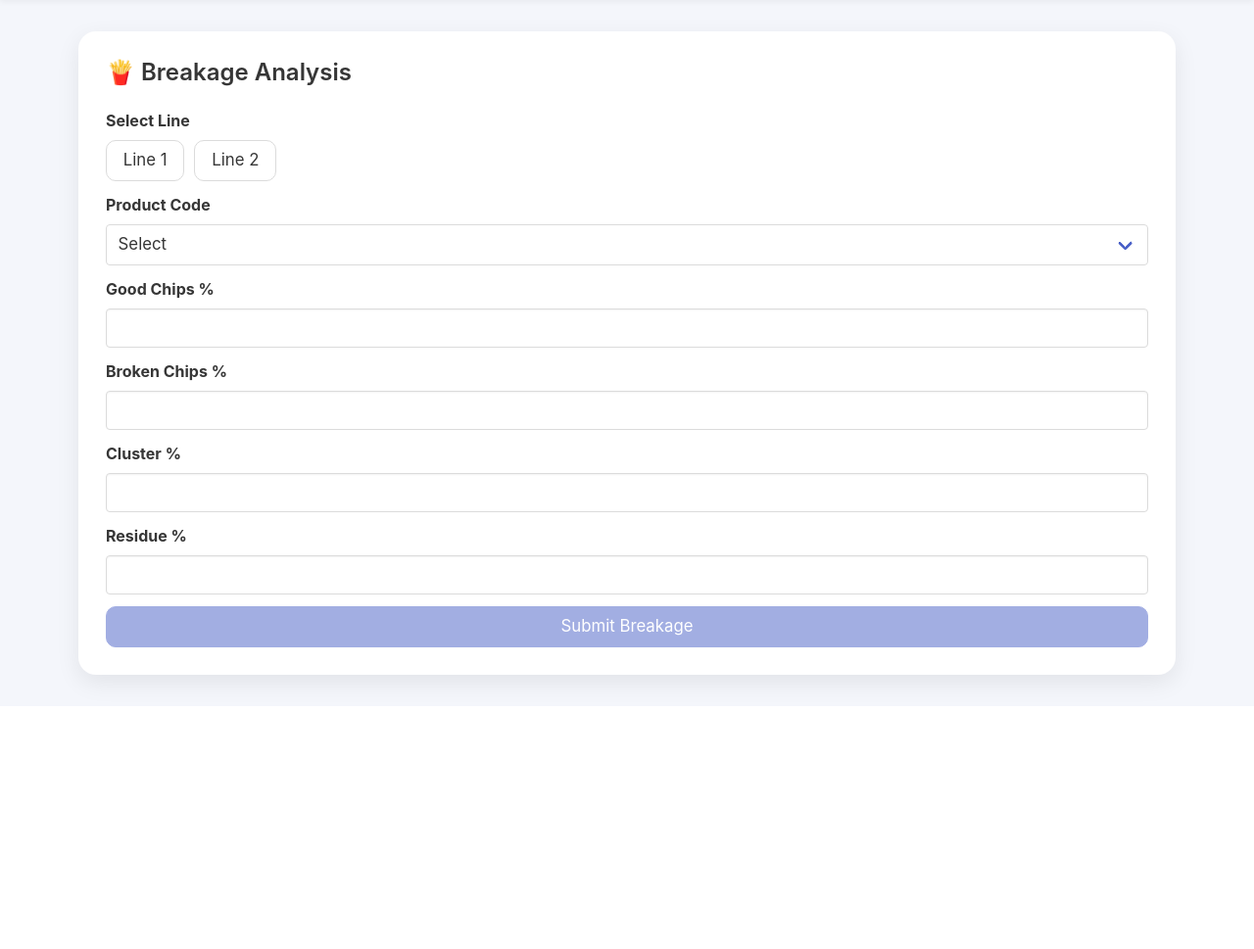
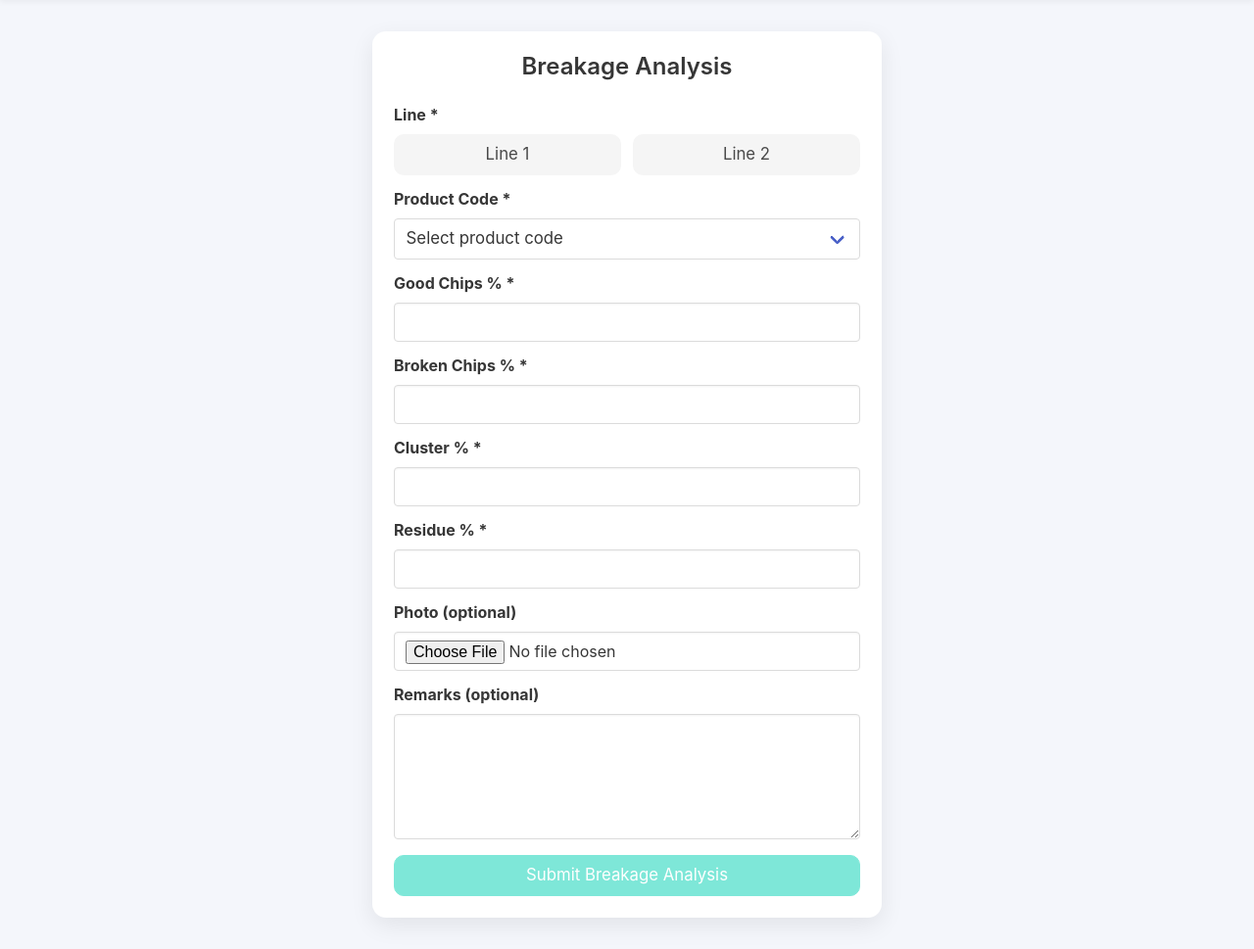
Before and after one commit to KingKai31/beyond_snack_portal, a Flask app: template templates/form_breakage.html in a window 1280 px wide. Shown: the part 76-1045 px from the top of the page at 98% size. Before the commit the page ends 788 px from the top, so only its background shows below. Run offline with Flask 3, Linux system fonts and the light colour scheme; the template is opened without the code that fills it, so the values that code supplies are empty; some libraries are stand-ins or nearby versions.

Commit message:
Refactor breakage analysis form structure and styles
Updated form layout and functionality for breakage analysis.

```diff
--- a/templates/form_breakage.html
+++ b/templates/form_breakage.html
@@ -2,161 +2,140 @@
 {% block content %}
 
 <style>
-  .form-card {
-    background:#fff;
-    padding:28px;
-    border-radius:18px;
-    box-shadow:0 8px 24px rgba(0,0,0,0.08);
+  .card-box {
+    max-width: 520px;
+    margin: auto;
+    background: #ffffff;
+    padding: 22px;
+    border-radius: 14px;
+    box-shadow: 0 8px 24px rgba(0,0,0,0.08);
   }
-  .button-active {
-    background:#3273dc !important;
-    color:#fff !important;
+
+  .btn-group {
+    display: flex;
+    gap: 12px;
+    flex-wrap: wrap;
+  }
+
+  .btn-group .button {
+    flex: 1;
+  }
+
+  .button.is-selected {
+    background-color: #3273dc;
+    color: #ffffff;
   }
 </style>
 
-<div class="form-card">
-  <h1 class="title is-4">🍟 Breakage Analysis</h1>
+<div class="card-box">
+  <h1 class="title is-4 has-text-centered">Breakage Analysis</h1>
 
-  <form method="post">
+  <form method="POST" enctype="multipart/form-data" id="breakForm">
 
     <!-- LINE -->
     <div class="field">
-      <label class="label">Select Line</label>
-      <div style="display:flex; gap:10px;">
-        <button type="button" class="button lineBtn" data-line="Line 1">Line 1</button>
-        <button type="button" class="button lineBtn" data-line="Line 2">Line 2</button>
+      <label class="label">Line *</label>
+      <div class="btn-group">
+        <button type="button" class="button is-light"
+          onclick="setValue('line','Line 1',this)">Line 1</button>
+        <button type="button" class="button is-light"
+          onclick="setValue('line','Line 2',this)">Line 2</button>
       </div>
-      <input type="hidden" id="lineInput" name="line">
+      <input type="hidden" name="line" id="line" required>
     </div>
 
     <!-- PRODUCT CODE -->
     <div class="field">
-      <label class="label">Product Code</label>
+      <label class="label">Product Code *</label>
       <div class="select is-fullwidth">
-        <select id="productSelect" name="product_code" required>
-          <option value="">Select</option>
-
-          <option>OS10G</option>
-          <option>PP10G</option>
-          <option>CO10G</option>
-          <option>SP10G</option>
-          <option>DM10G</option>
-          <option>HS10G</option>
-
-          <option>OS26G</option>
-          <option>PP26G</option>
-          <option>DM26G</option>
-          <option>HS26G</option>
-
-          <option>OS75G</option>
-          <option>PP75G</option>
-          <option>DM75G</option>
-          <option>HS75G</option>
-
-          <option>OS150G</option>
-          <option>PP150G</option>
-          <option>DM150G</option>
-          <option>HS150G</option>
-
+        <select name="product_code" id="product_code" required onchange="checkForm()">
+          <option value="">Select product code</option>
+          <option>OS10G</option><option>PP10G</option><option>CO10G</option><option>SP10G</option>
+          <option>DM10G</option><option>HS10G</option>
+          <option>OS25G</option><option>PP25G</option><option>CO25G</option><option>SP25G</option>
+          <option>OS26G</option><option>PP26G</option><option>CO26G</option><option>SP26G</option>
+          <option>DM26G</option><option>HS26G</option>
+          <option>OS48G</option><option>PP48G</option><option>CO48G</option><option>SP48G</option>
+          <option>DM48G</option><option>HS48G</option>
+          <option>OS75G</option><option>PP75G</option><option>CO75G</option><option>SP75G</option>
+          <option>DM75G</option><option>HS75G</option>
+          <option>OS100G</option><option>PP100G</option><option>CO100G</option><option>SP100G</option>
+          <option>DM100G</option><option>HS100G</option>
+          <option>OS150G</option><option>PP150G</option><option>CO150G</option><option>SP150G</option>
+          <option>DM150G</option><option>HS150G</option>
+          <option>CPOSPPCO300G</option>
+          <option>CPOSPPCO600G</option>
         </select>
       </div>
     </div>
 
-    <!-- NUMERIC FIELDS -->
+    <!-- GOOD % -->
     <div class="field">
-      <label class="label">Good Chips %</label>
-      <input class="input"
-        id="good"
-        name="good"
-        required
-        inputmode="decimal"
-        pattern="[0-9]*\.?[0-9]*"
-        autocomplete="off"
-        onbeforeinput="if(event.data && !event.data.match(/^[0-9.]$/)) event.preventDefault();"
-        onkeypress="return /[0-9.]/.test(event.key);"
-        onpaste="return false;"
-        oninput="this.value=this.value.replace(/[^0-9.]/g,'');">
+      <label class="label">Good Chips % *</label>
+      <input class="input" type="number" step="0.01" inputmode="decimal"
+        name="good" id="good" required oninput="checkForm()">
     </div>
 
+    <!-- BROKEN % -->
     <div class="field">
-      <label class="label">Broken Chips %</label>
-      <input class="input"
-        id="broken"
-        name="broken"
-        required
-        inputmode="decimal"
-        pattern="[0-9]*\.?[0-9]*"
-        autocomplete="off"
-        onbeforeinput="if(event.data && !event.data.match(/^[0-9.]$/)) event.preventDefault();"
-        onkeypress="return /[0-9.]/.test(event.key);"
-        onpaste="return false;"
-        oninput="this.value=this.value.replace(/[^0-9.]/g,'');">
+      <label class="label">Broken Chips % *</label>
+      <input class="input" type="number" step="0.01" inputmode="decimal"
+        name="broken" id="broken" required oninput="checkForm()">
     </div>
 
+    <!-- CLUSTER % -->
     <div class="field">
-      <label class="label">Cluster %</label>
-      <input class="input"
-        id="cluster"
-        name="cluster"
-        required
-        inputmode="decimal"
-        pattern="[0-9]*\.?[0-9]*"
-        autocomplete="off"
-        onbeforeinput="if(event.data && !event.data.match(/^[0-9.]$/)) event.preventDefault();"
-        onkeypress="return /[0-9.]/.test(event.key);"
-        onpaste="return false;"
-        oninput="this.value=this.value.replace(/[^0-9.]/g,'');">
+      <label class="label">Cluster % *</label>
+      <input class="input" type="number" step="0.01" inputmode="decimal"
+        name="cluster" id="cluster" required oninput="checkForm()">
     </div>
 
+    <!-- RESIDUE % -->
     <div class="field">
-      <label class="label">Residue %</label>
-      <input class="input"
-        id="residue"
-        name="residue"
-        required
-        inputmode="decimal"
-        pattern="[0-9]*\.?[0-9]*"
-        autocomplete="off"
-        onbeforeinput="if(event.data && !event.data.match(/^[0-9.]$/)) event.preventDefault();"
-        onkeypress="return /[0-9.]/.test(event.key);"
-        onpaste="return false;"
-        oninput="this.value=this.value.replace(/[^0-9.]/g,'');">
+      <label class="label">Residue % *</label>
+      <input class="input" type="number" step="0.01" inputmode="decimal"
+        name="residue" id="residue" required oninput="checkForm()">
     </div>
 
-    <button id="submitBtn" class="button is-link is-fullwidth" disabled>Submit Breakage</button>
+    <!-- PHOTO -->
+    <div class="field">
+      <label class="label">Photo (optional)</label>
+      <input class="input" type="file" name="photo" accept="image/*">
+    </div>
+
+    <!-- REMARKS -->
+    <div class="field">
+      <label class="label">Remarks (optional)</label>
+      <textarea class="textarea" name="remarks"></textarea>
+    </div>
+
+    <!-- SUBMIT -->
+    <button class="button is-primary is-fullwidth mt-4"
+      id="submitBtn" disabled>
+      Submit Breakage Analysis
+    </button>
 
   </form>
 </div>
 
 <script>
-function enable() {
-  const ok =
-    document.getElementById("lineInput").value &&
-    document.getElementById("productSelect").value &&
-    document.getElementById("good").value &&
-    document.getElementById("broken").value &&
-    document.getElementById("cluster").value &&
-    document.getElementById("residue").value;
-
-  document.getElementById("submitBtn").disabled = !ok;
+function setValue(field, value, btn){
+  document.getElementById(field).value = value;
+  btn.parentElement.querySelectorAll('.button').forEach(b=>{
+    b.classList.remove('is-selected');
+  });
+  btn.classList.add('is-selected');
+  checkForm();
 }
 
-["productSelect","good","broken","cluster","residue"].forEach(id=>{
-  document.getElementById(id).oninput = enable;
-});
-
-document.querySelectorAll(".lineBtn").forEach(btn=>{
-  btn.onclick = ()=>{
-    document.getElementById("lineInput").value = btn.dataset.line;
-    document.querySelectorAll('.lineBtn').forEach(x=>x.classList.remove("button-active"));
-    btn.classList.add("button-active");
-    enable();
-  };
-});
+function checkForm(){
+  const required = [
+    'line','product_code',
+    'good','broken','cluster','residue'
+  ];
+  const ok = required.every(id => document.getElementById(id).value);
+  document.getElementById('submitBtn').disabled = !ok;
+}
 </script>
 
 {% endblock %}
-
-<button class="button is-light" onclick="history.back()" style="margin-bottom:15px;">
-  ← Back
-</button>
```
